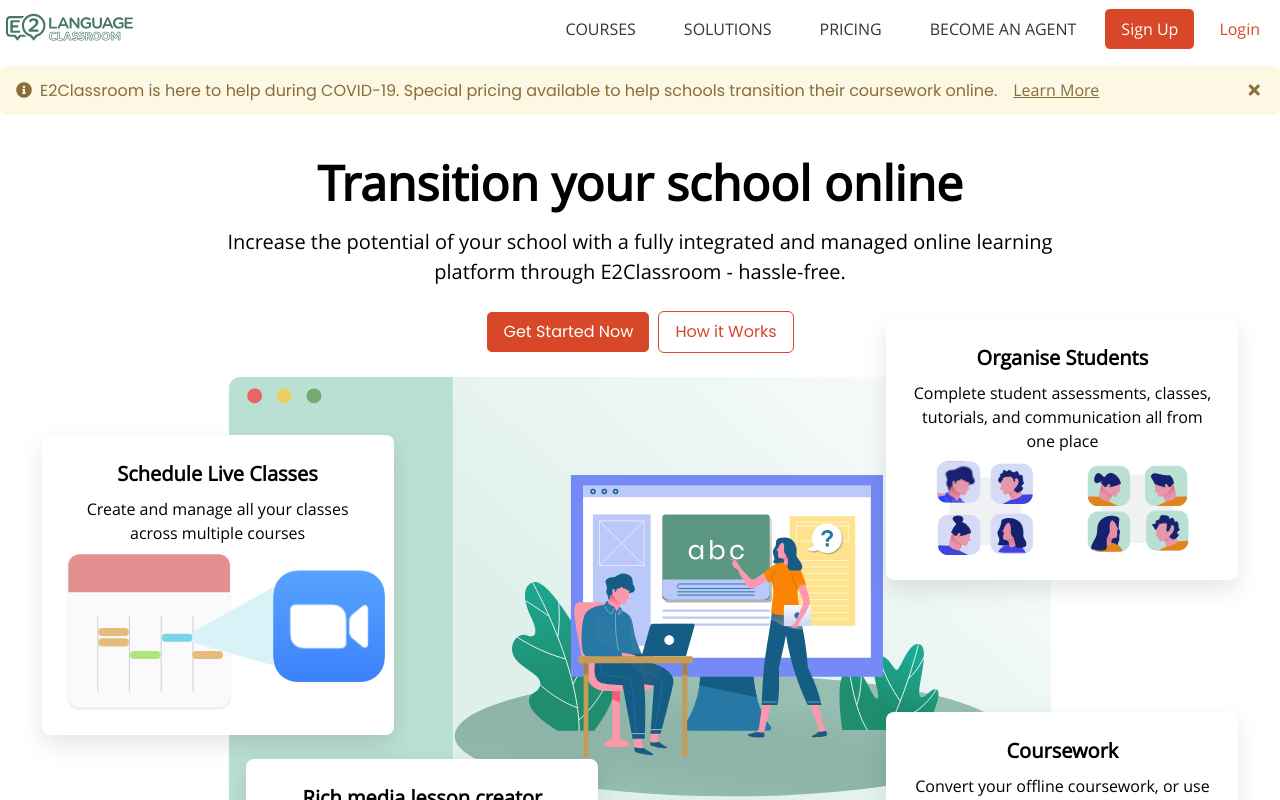
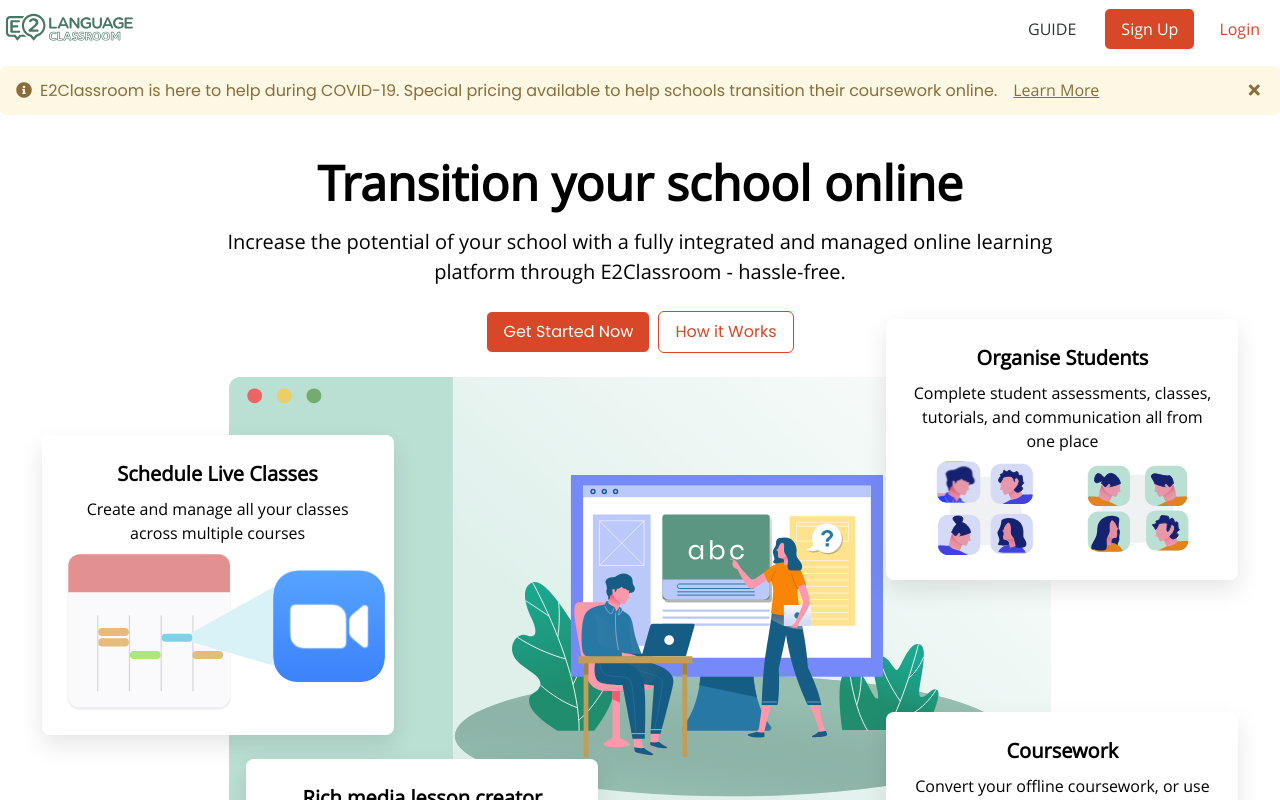
Before and after one commit to devcoder111/E2Classroom, a React (Create React App) app: page / in a window 1280 px wide. Shown: the top 800 px of the page. Built offline with nearby package versions, Linux system fonts and the light colour scheme; what @tailwindcss/ui would draw is missing.

Commit message:
Removed Menus & Added Guide

```diff
--- a/src/components/Header.js
+++ b/src/components/Header.js
@@ -41,34 +41,10 @@ export default () => {
             <ul className="flex flex-row items-center justify-center uppercase">
               <li>
                 <NavLink
-                  to="/courses"
+                  to="/guide"
                   className="text-text-01 md:px-2 lg:px-4 xl:px-6"
                 >
-                  Courses
-                </NavLink>
-              </li>
-              <li>
-                <NavLink
-                  to="/solutions"
-                  className="text-text-01 md:px-2 lg:px-4 xl:px-6"
-                >
-                  Solutions
-                </NavLink>
-              </li>
-              <li>
-                <NavLink
-                  to="/pricing"
-                  className="text-text-01 md:px-2 lg:px-4 xl:px-6"
-                >
-                  Pricing
-                </NavLink>
-              </li>
-              <li>
-                <NavLink
-                  to="/agent"
-                  className="text-text-01 md:px-2 lg:px-4 xl:px-6"
-                >
-                  Become an agent
+                  Guide
                 </NavLink>
               </li>
             </ul>
```
